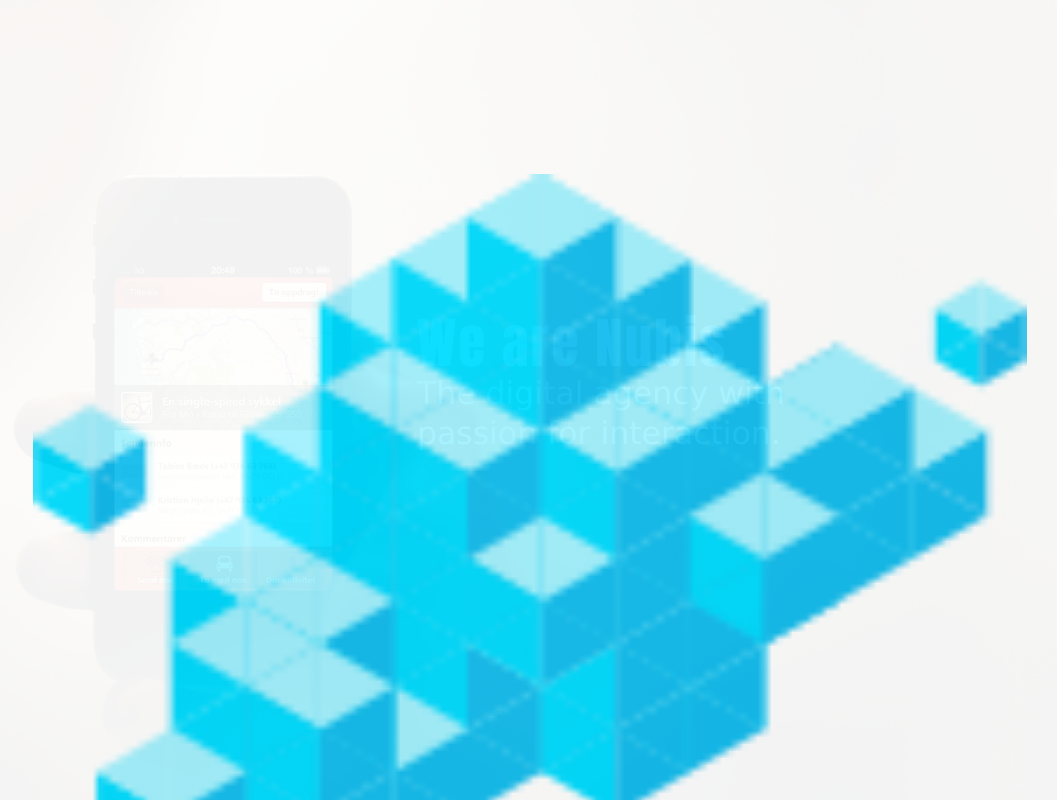
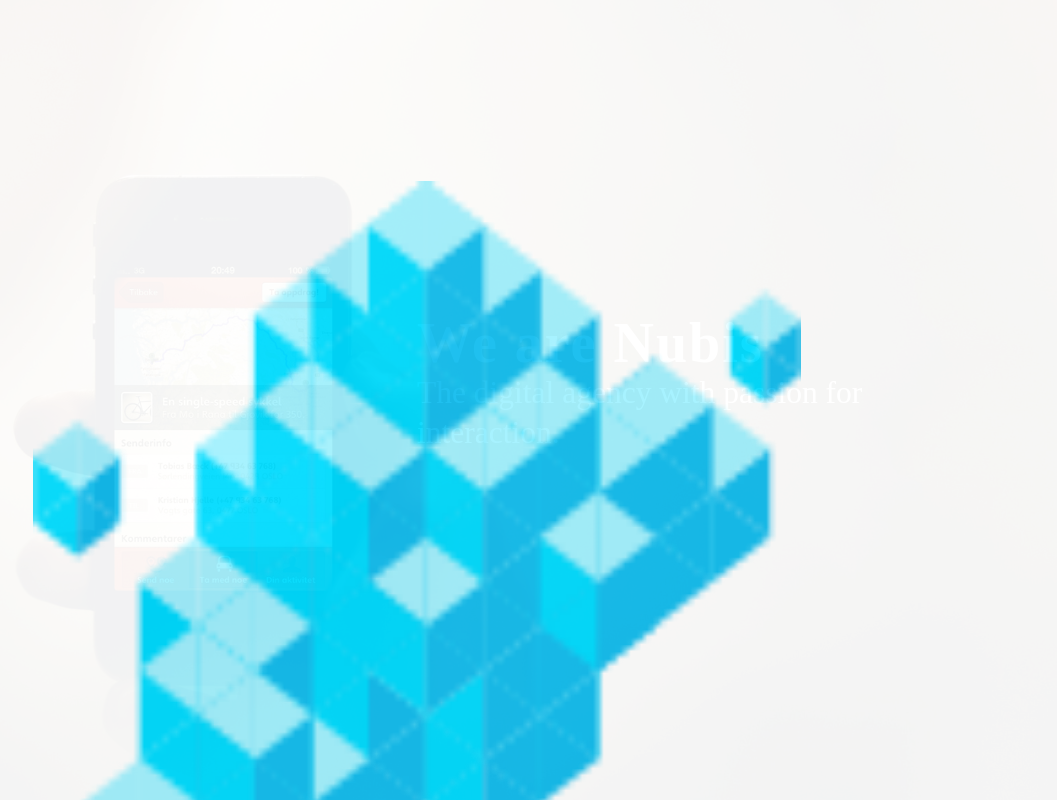
Before and after one commit to code-orange/code-orange.nl, a PHP site: page / in a window 1280 px wide. Shown: the whole page, without its empty margins (223-1280 px from the left). Run offline with PHP 8.4, Linux system fonts and the light colour scheme; some libraries are stand-ins or nearby versions; some web fonts are replaced.

Commit message:
Add right font, quotes, navbar margins

```diff
--- a/css/main.css
+++ b/css/main.css
@@ -4,13 +4,21 @@
 	Author's custom styles
    ========================================================================== */
 
-.container-fluid {
+*{
+	font-family: 'Forza SSm A', 'Forza SSm B';
+	font-style: normal;
+}
+
+.container-fluid{
 	padding: 0;
 }
 
 p{
 	font-size: 120%;
 	line-height: 130%;
+
+	font-weight: 400;
+	font-style: normal;
 }
 
 #home{
@@ -23,7 +31,7 @@ p{
 	#home > nav{
 		background-color: white;
 		opacity: 0.95;
-		width: 100%;
+		width: 60%;
 		height: 125px;
 		position: fixed;
 		top: 0;
@@ -80,15 +90,14 @@ p{
 	}
 
 		#home > header > h1{
-			font-family: impact;
 			letter-spacing: 2px;
-			font-weight: 300;
-			font-size: 55px;
+			font-size: 4em;
+
+			font-weight: 800;
 		}
 
 		#home > header > h2{
-			font-family: verdana;
-			font-weight: 100;
+			font-weight: 400;
 			width: 15em;
 		}
 
--- a/index.html
+++ b/index.html
@@ -13,6 +13,7 @@
         <link rel="stylesheet" href="css/bootstrap.min.css">
         <link rel="stylesheet" href="css/bootstrap-responsive.min.css">
         <link rel="stylesheet" href="css/main.css">
+		<link rel="stylesheet" type="text/css" href="//cloud.typography.com/7847452/672622/css/fonts.css">
 
         <script src="js/vendor/modernizr-2.6.2-respond-1.1.0.min.js"></script>
     </head>
@@ -126,7 +127,13 @@
 					<hr>
 				</header>
 
+				<figure id="quote">
+					<img alt="Foto">
+					<blockquote>
 
+					</blockquote>
+					<figcaption></figcaption>
+				</figure>
 				<header>
 					<h1>Team</h1>
 					<hr>
--- a/js/main.js
+++ b/js/main.js
@@ -1,22 +1,27 @@
 function setNavbarHeight(){
 	var nav_baseheight = 0.19 * $(window).height();
 
-	var scrollTop = $(window).scrollTop();
+	//Navbar size
+	var navheight, padsize, actual_height;
 
-	//Navbar size
-	var navheight, padsize;
-
-	navheight = Math.max(nav_baseheight - scrollTop, 65);
+	navheight = Math.max(nav_baseheight - $(window).scrollTop(), 65);
 	padsize = navheight * 0.15;
+	actual_height = navheight - 2*padsize;
 
 	$("#home > nav").css({
-		height: navheight - 2*padsize,
+		height: actual_height,
 		paddingTop: padsize,
 		paddingBottom: padsize
+	});
+
+	$("#home > nav > ul").css({
+		marginTop: (actual_height-$("#home > nav > ul").height())/2
 	});
 }
 
 function navbarSync(){
+	var scrollTop = $(window).scrollTop();
+
 	//Content activate
 	var services_top, cases_top, about_top, contact_top;
 	services_top = $("#services").offset().top - 1;
@@ -59,4 +64,21 @@ $(function(){
 	$("#home > section#about .hexagon").each(function(){
 		$(this).css('background-image', 'url(/img/team/' + $(this).data('name') + '.jpg)');
 	});
+
+	$.getJSON("/res/quotes.json", function(quotes){
+		var i = 0;
+
+		function setQuote(){
+			var quote = quotes[i];
+
+			$("#home > section#about #quote img").attr("src", "/img/team/" + quote.photo + ".jpg");
+			$("#home > section#about #quote blockquote").html("&ldquo;" + quote.text + "&rdquo;");
+			$("#home > section#about #quote figcaption").text(quote.name);
+
+			i = (i+1)%quotes.length;
+			setTimeout(setQuote, 10000);
+		}
+
+		setQuote();
+	});
 });
--- /dev/null
+++ b/res/quotes.json
@@ -0,0 +1,22 @@
+[
+	{
+		"photo": "jelle",
+		"text": "Onze programmeurs zijn dag en nacht bezig. Voor hen is werk meer een hobby. Het zijn gewoon jonge gasten die 'vette dingen' willen maken.",
+		"name": "Jelle Oskam"
+	},
+	{
+		"photo": "tim",
+		"text": "Werken met de nieuwste technologie&euml;n is onze passie. Door te experimenteren en verder te bouwen dragen wij ons steentje bij aan vooruitgang.",
+		"name": "Tim van Dalen"
+	},
+	{
+		"photo": "jelle",
+		"text": "We kunnen snel schakelen, dat is vaak een geruststelling voor klanten.",
+		"name": "Jelle Oskam"
+	},
+	{
+		"photo": "reinout",
+		"text": "Ik ben nog aan het broeden op een goede quote.",
+		"name": "Reinout Woortman"
+	}
+]
```
Also changed, not shown: other parts of css/main.css (+41 -1 lines), img/team/jelle.jpg, img/team/marleen.jpg, img/team/nicky.jpg, img/team/reinout.jpg, img/team/remco.jpg, img/team/tim.jpg.
